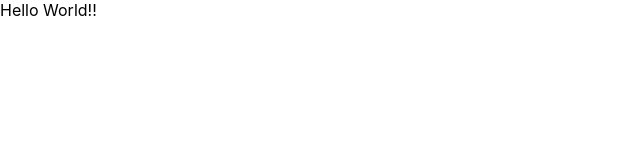
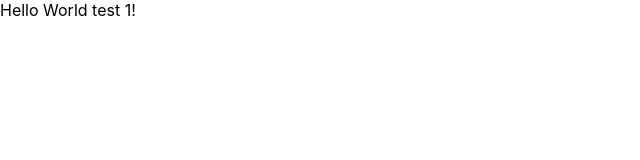
Before and after one commit to slnamtarn/6210110566-lab-react, a React (Create React App) app: page / in a window 1280 px wide. Shown: the top 160 px of the page, without its empty margins (0-640 px from the left). Built offline with nearby package versions, Linux system fonts and the light colour scheme.

Commit message:
test commit 2

```diff
--- a/src/App.js
+++ b/src/App.js
@@ -3,7 +3,7 @@ import './App.css';
 function App() {
   return (
     <div >
-      Hello World!!
+      Hello World test 1!
     </div>
   );
 }
```
